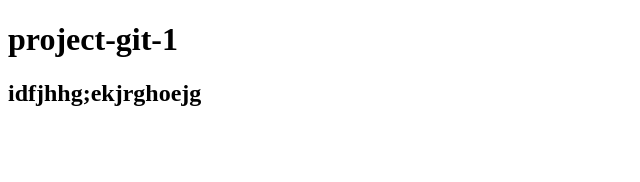
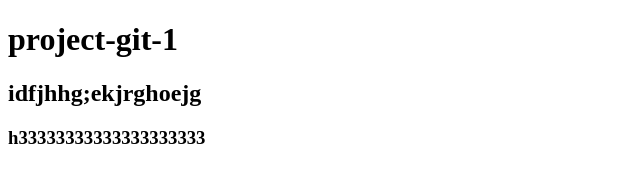
Before and after one commit to hadis-A/project-git, a plain HTML site: page index.html in a window 1280 px wide. Shown: the whole page, without its empty margins (0-640 px from the left). Drawn offline with Linux system fonts and the light colour scheme.

Commit message:
commit-index.html-3

```diff
--- a/index.html
+++ b/index.html
@@ -9,5 +9,6 @@
 <body>
     <h1>project-git-1</h1>
     <h2>idfjhhg;ekjrghoejg</h2>
+    <h3>h33333333333333333333</h3>
 </body>
 </html>
```
